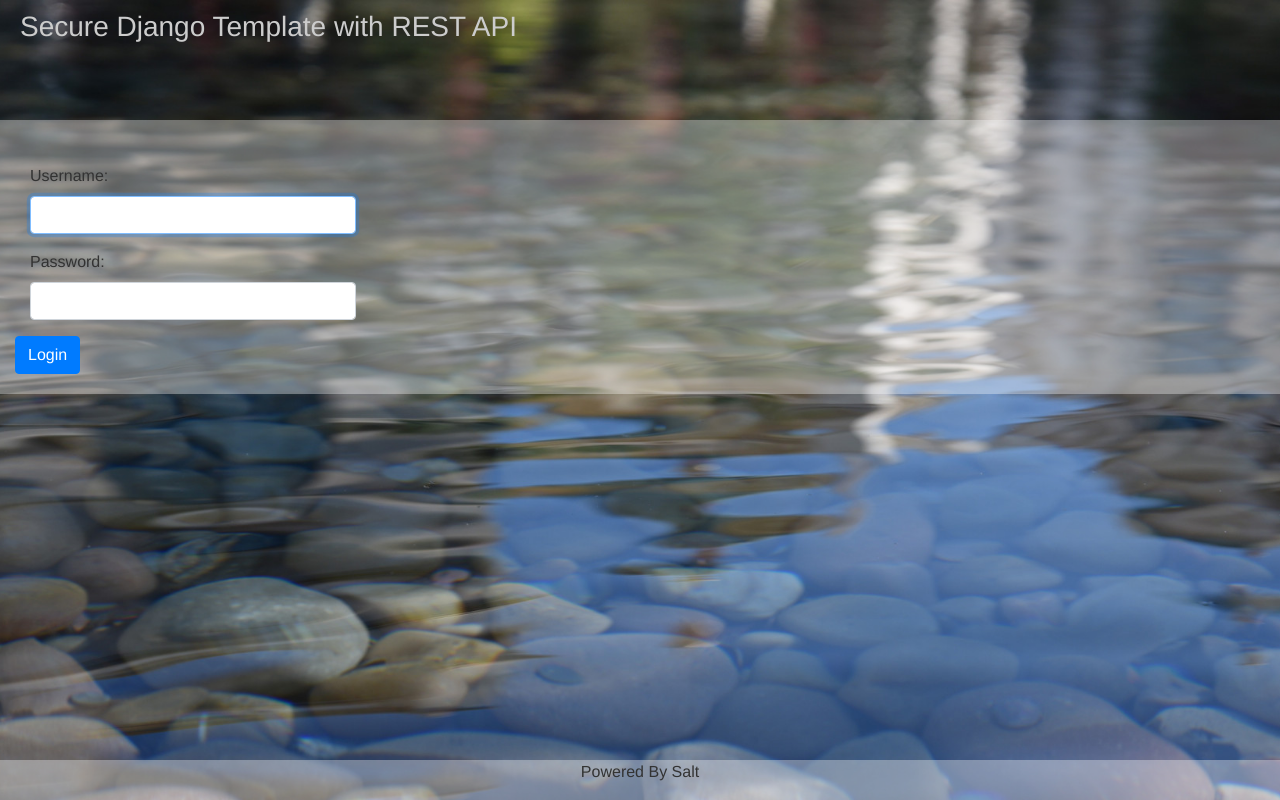
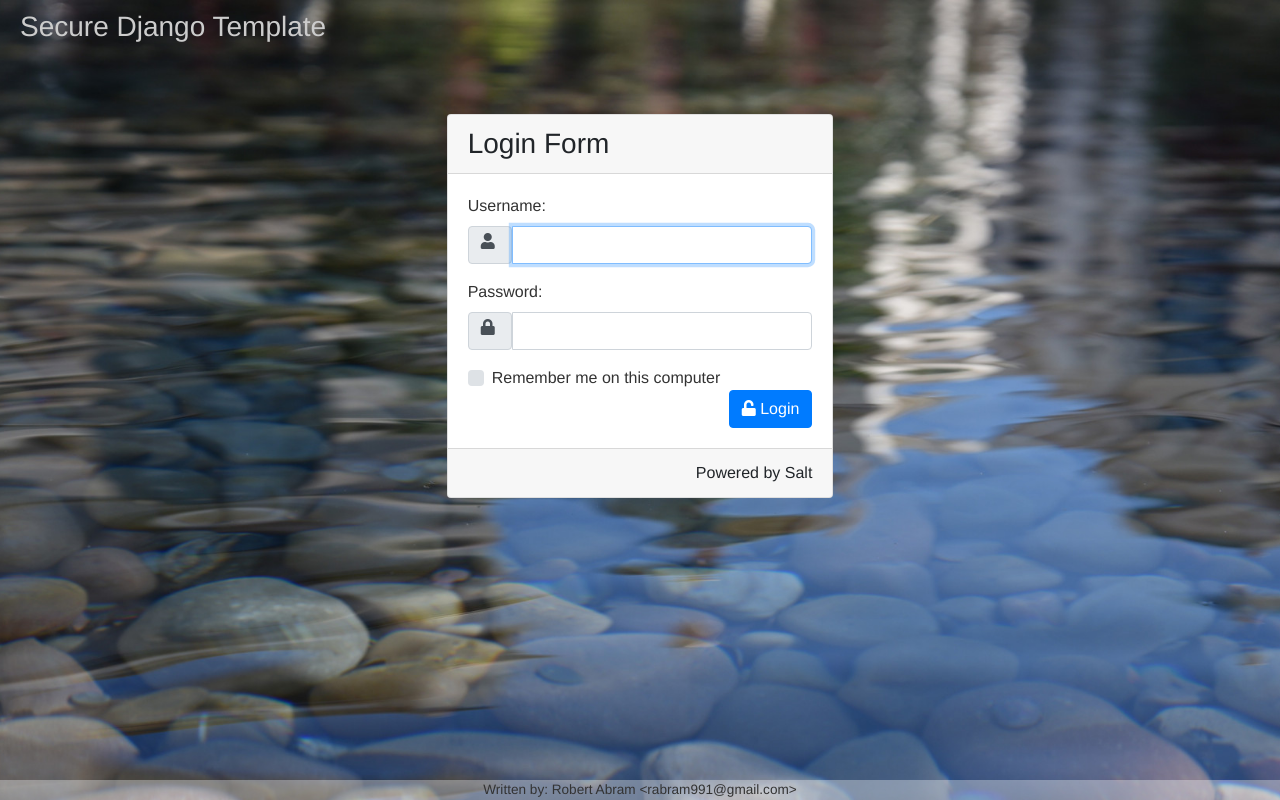
Before and after one commit to robabram/Quickstart-Secure-Django-Template, a Django app: page /accounts/login/ in a window 1280 px wide. Run offline with Django 3.2, Linux system fonts and the light colour scheme; parts of the project's set-up code (start-up, migrations or seed data) failed here and were passed over; some libraries are stand-ins or nearby versions.

Commit message:
Updated login form to Bootstrap 4 Updated launch script comments

```diff
--- a/django_project/apps/accounts/templates/accounts/login.html
+++ b/django_project/apps/accounts/templates/accounts/login.html
@@ -5,54 +5,60 @@
 
 {% block content %}
 
-    <div id="form-title" style="color: #ccc;"><h3>Secure Django Template with REST API</h3></div>
-    <div id="login-form-div">
-        <form id="login-form">
-        {% csrf_token %}
-        <div class="container w-100 mw-100" style="background: rgba(255,255,255,0.35);">
-            <div class="row">
-                <div class="col-sm-12">
-                    <div class="brand">&nbsp;</div>
-                </div>
-                <div class="col-sm-7 col-md-7 col-lg-6 login">
-                    <div class="form-horizontal">
+  <div id="form-title" style="color: #ccc;"><h3>Secure Django Template</h3></div>
+     <div class="row container-fluid login-container">
+      <div class="col-md-12">
+        <h2 class="text-center mb-4 d-none d-md-block">&nbsp;</h2>
+        <div class="row">
+          <div class="col-md-8 col-lg-4 mx-auto">
 
-                        <div id="login-warning" style="display: none" class="form-group">
-                            <div class="col-sm-3 col-md-3 control-label">
-                                <label class="" name="validation"> </label>
-                            </div>
-                            <div class="col-sm-9 col-md-9 controls">
-                                <div class="alert alert-danger">
-                                    <span class="glyphicon glyphicon-alert"></span>&nbsp;&nbsp;<strong>Your username and password didn't match. Please try again.</strong>
-                                </div>
-                            </div>
-                        </div>
+            <!-- form card login -->
+            <div class="card rounded-2">
+              <div class="card-header">
+                <h3 class="mb-0">Login Form</h3>
+              </div>
+              <div class="card-body">
+                <div id="login-warning">Username or password is invalid, please try again</div>
+                <form class="form" role="form" autocomplete="off" id="login-form" method="POST">
+                  {% csrf_token %}
+                  <div class="form-group">
+                    {{ form.username.label_tag }}
+                    <div class="input-group mb-3">
+                      <div class="input-group-text fas fa-user">&nbsp;</div>
+                      {{ form.username }}
+                    </div>
+                    <div class="invalid-feedback">Please enter your username</div>
+                  </div>
+                  <div class="form-group">
+                    {{ form.password.label_tag }}
+                    <div class="input-group mb-3">
+                      <div class="input-group-text fas fa-lock">&nbsp;</div>
+                      {{ form.password }}
+                    </div>
+                    <div class="invalid-feedback">Please enter your password</div>
+                  </div>
+                  <div class="custom-control custom-checkbox">
+                    <input type="checkbox" class="custom-control-input" id="customCheck" name="remember-me">
+                    <label class="custom-control-label" for="customCheck">Remember me on this computer</label>
+                  </div>
 
-                        <div class="col-sm-12 col-md-9 col-lg-7 form-group">
-                            {{ form.username.label_tag }}
-                            {{ form.username }}
-                        </div>
-                        <div class="col-sm-12 col-md-9 col-lg-7 form-group">
-                            {{ form.password.label_tag }}
-                            {{ form.password }}
-                        </div>
-                    </div>
-                </div>
-                <div class="col-sm-5 col-md-5 col-lg-6 login details">
-                    <!--
-                    <span class="glyphicon glyphicon-alert"></span>&nbsp;&nbsp;<label style="color: #333;">To login enter your user name and password, then click login.</label>
-                    -->
-                </div>
+                  <input type="hidden" name="next" value="{{ next }}" />
+                  <button id="btn-submit" class="btn btn-default btn-primary float-right" name="login" title="{% trans 'Login' noop %}" type="submit"><i class="fas fa-unlock"></i> {% trans 'Login' noop %}</button>
+                </form>
+              </div>
+              <div class="card-footer"><span class="float-right">Powered by Salt</span></div>
+              <!--/card-block-->
             </div>
-            <div class="row">
-                <div class="col-sm-12 col-md-offset-5 col-md-7 submit">
-                    <input type="hidden" name="next" value="{{ next }}" />
-                    <button id="btn-submit" class="btn btn-default btn-primary" name="login" title="{% trans 'Login' noop %}" type="submit"><i class="fa fa-lock"></i> {% trans 'Login' noop %}</button>
-                </div>
-            </div>
+            <!-- /form card login -->
+
+          </div>
         </div>
-        </form>
+        <!--/row-->
+
+      </div>
+      <!--/col-->
     </div>
+    <!--/row-->
 
 {% endblock content %}
 
@@ -101,13 +107,17 @@ $('#login-form').submit( function (e) {
             /* }); */
 
         } else
-            $('#login-warning').css('display', '')
+            $('#login-warning').show();
+            $('#{{ form.username.id_for_label }}').focus();
+            $('#{{ form.username.id_for_label }}').val('');
+            $('#{{ form.password.id_for_label }}').val('');
+            $('#login-form')[0].reset();
     }, "json")
 
 });
 
 $(document).ready(function () {
-    document.getElementById("{{ form.username.id_for_label }}").focus();
+    $('#{{ form.username.id_for_label }}').focus();
 });
 
 </script>
--- a/django_project/static/css/default-noauth.css
+++ b/django_project/static/css/default-noauth.css
@@ -9,9 +9,6 @@
 
 body {
     font-family: Helvetica,Arial,sans-serif;
-    background-color: #fff;
-    padding: 0px;
-    margin: 0px;
     background: url("/static/images/water-background.jpg") no-repeat center center fixed;
     -webkit-background-size: cover;
     -moz-background-size: cover;
@@ -24,22 +21,24 @@ body {
     padding-top: 10px;
 }
 
-#login-form-div .container {
-    position: absolute;
-    top: 15%;
-    width: 100%;
-    background-color: #333;
-    /* background-color: rgba(0, 0, 0, 0.3); */
-    padding-bottom: 20px;
-    padding-top: 20px;
-}
-
 #login-form label {
     color: #333;
 }
 
+#login-warning {
+    color: red;
+    margin-bottom: 6px;
+    display: none;
+}
+
+.login-container {
+    margin-right: 0px;
+    margin-left: 0px;
+}
+
 .footer {
     position: fixed;
+    font-size: 0.85rem;
     left: 0;
     bottom: 0;
     width: 100%;
--- a/django_project/templates/__auth_base.html
+++ b/django_project/templates/__auth_base.html
@@ -14,6 +14,7 @@
   <link rel="stylesheet" type="text/css" href="https://stackpath.bootstrapcdn.com/bootstrap/4.1.3/css/bootstrap.min.css" integrity="sha384-MCw98/SFnGE8fJT3GXwEOngsV7Zt27NXFoaoApmYm81iuXoPkFOJwJ8ERdknLPMO" crossorigin="anonymous">
   <link rel="stylesheet" type="text/css" href="https://code.jquery.com/ui/1.12.1/themes/smoothness/jquery-ui.css" />
   <link rel="stylesheet" type="text/css" href="https://cdnjs.cloudflare.com/ajax/libs/jquery-typeahead/2.10.6/jquery.typeahead.min.css" />
+  <link rel="stylesheet" href="https://use.fontawesome.com/releases/v5.3.1/css/all.css" integrity="sha384-mzrmE5qonljUremFsqc01SB46JvROS7bZs3IO2EmfFsd15uHvIt+Y8vEf7N7fWAU" crossorigin="anonymous">
 
 {% compress css %}
 
--- a/django_project/templates/__noauth_base.html
+++ b/django_project/templates/__noauth_base.html
@@ -11,6 +11,7 @@
     <link rel="stylesheet" type="text/css" href="https://stackpath.bootstrapcdn.com/bootstrap/4.1.3/css/bootstrap.min.css" integrity="sha384-MCw98/SFnGE8fJT3GXwEOngsV7Zt27NXFoaoApmYm81iuXoPkFOJwJ8ERdknLPMO" crossorigin="anonymous">
     <link rel="stylesheet" type="text/css" href="https://code.jquery.com/ui/1.12.1/themes/smoothness/jquery-ui.css" />
     <link rel="stylesheet" type="text/css" href="https://cdnjs.cloudflare.com/ajax/libs/jquery-typeahead/2.10.6/jquery.typeahead.min.css" />
+    <link rel="stylesheet" href="https://use.fontawesome.com/releases/v5.3.1/css/all.css" integrity="sha384-mzrmE5qonljUremFsqc01SB46JvROS7bZs3IO2EmfFsd15uHvIt+Y8vEf7N7fWAU" crossorigin="anonymous">
 
 {% compress css %}
     <link rel="stylesheet" type="text/css" href="{% static 'css/default-noauth.css' %}" />
@@ -35,7 +36,7 @@
 
 <noscript>To access this web site, please enable JavaScript in your browser settings, and then refresh this page.</noscript>
 
-<div class="footer"><p>Powered By Salt</p></div>
+<div class="footer d-none d-md-block">Written by: Robert Abram &ltrabram991@gmail.com&gt</div>
 </body>
 
 </html>
```
Also changed, not shown: 1 other file.
